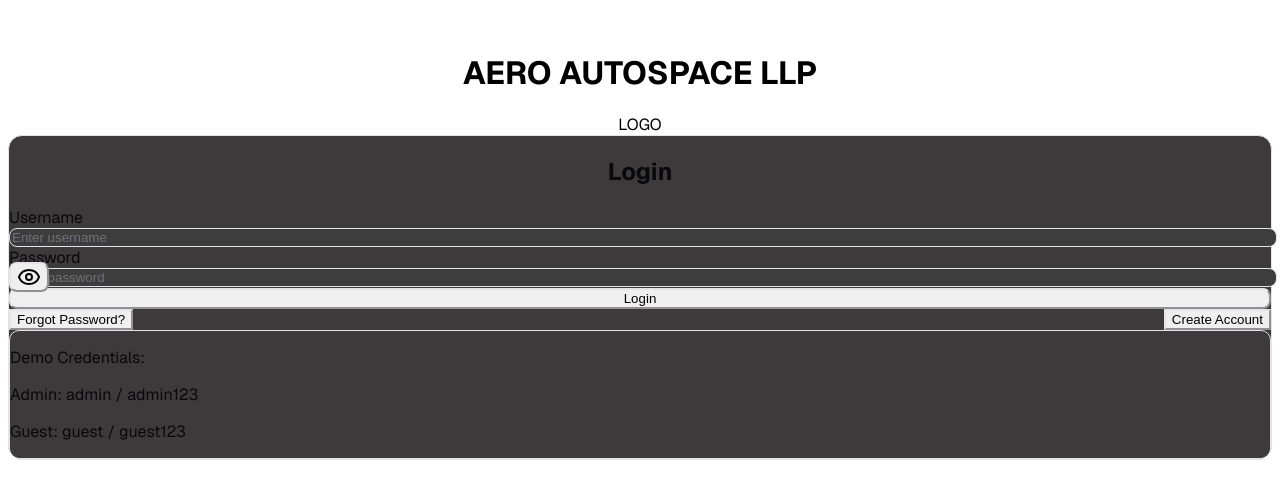
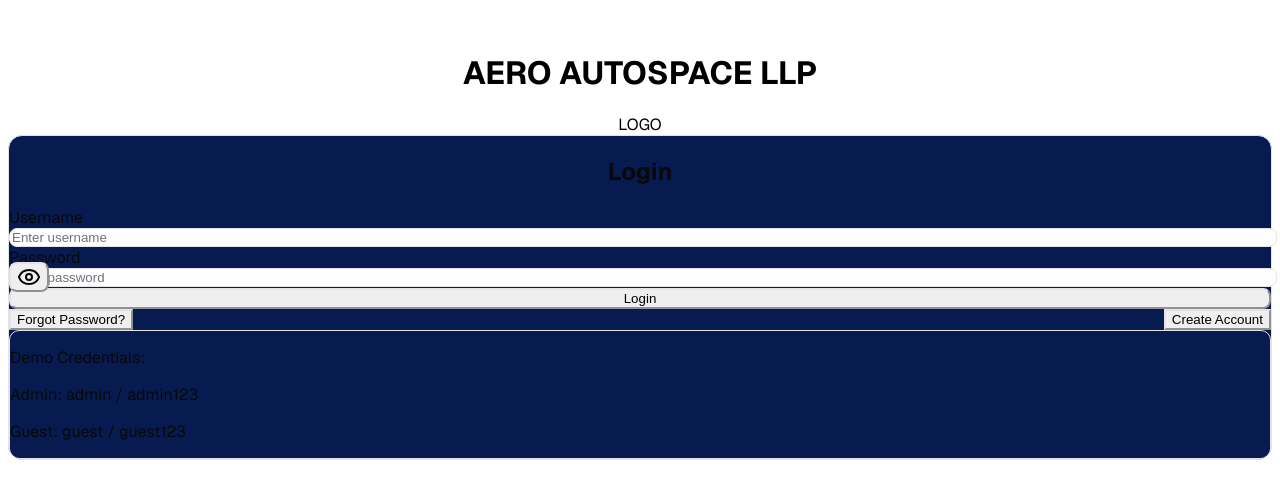
Before and after one commit to Antonypoulraj/demo-app-e, a Next.js app: page /login in a window 1280 px wide. Shown: the part 163-662 px from the top of the page. Built offline with nearby package versions, Linux system fonts and the light colour scheme.

Commit message:
update the colors in the globals.css

```diff
--- a/styles/globals.css
+++ b/styles/globals.css
@@ -7,7 +7,7 @@
 :root {
   --font-sans: var(--font-geist-sans, system-ui, sans-serif);
   --font-mono: var(--font-geist-mono, monospace);
-  --card: oklch(35.046% 0.00276 16.496);
+  --card: oklch(24.769% 0.10042 264.714);
   --card-foreground: oklch(0.141 0.005 285.823);
   --primary: oklch(0.21 0.006 285.885);
   --primary-foreground: oklch(0.985 0 0);
@@ -37,7 +37,7 @@
   --sidebar-accent-foreground: oklch(0.21 0.006 285.885);
   --sidebar-border: oklch(0.92 0.004 286.32);
   --sidebar-ring: oklch(0.705 0.015 286.067);
-  --background: oklch(36.002% 0.00004 271.152);
+  --background: oklch(99.779% 0.00104 11.135);
   --foreground: oklch(0.141 0.005 285.823);
 }
 
```
